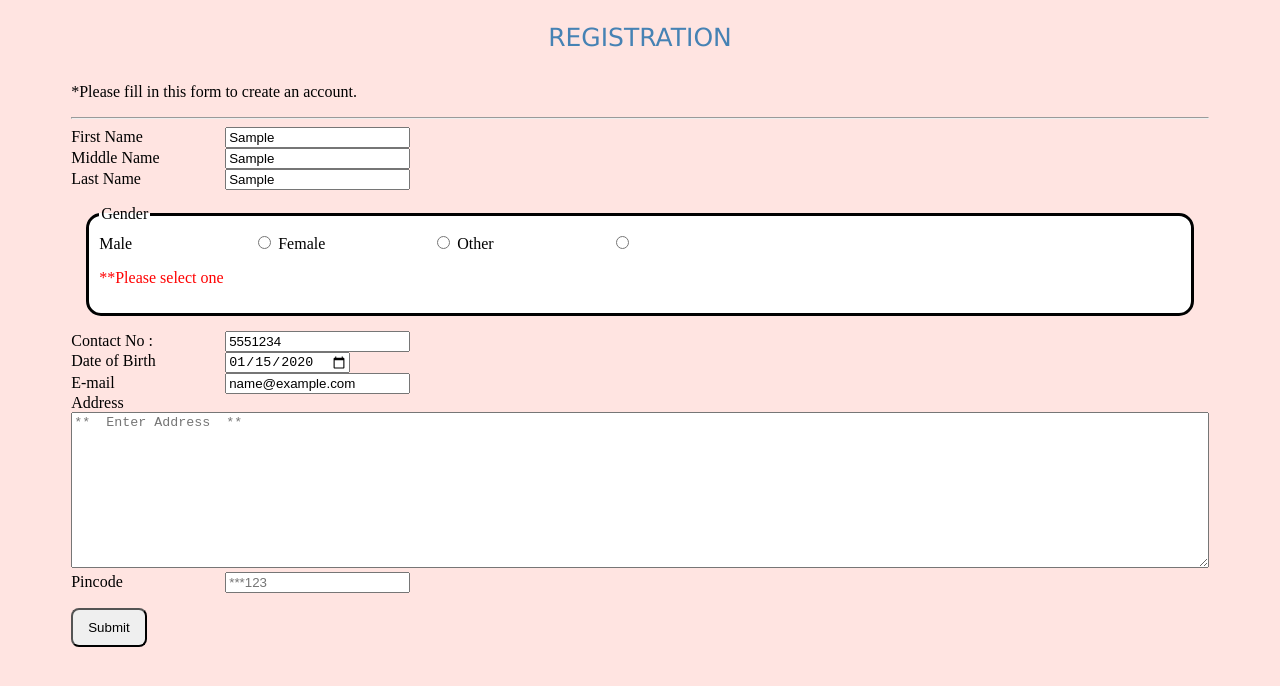
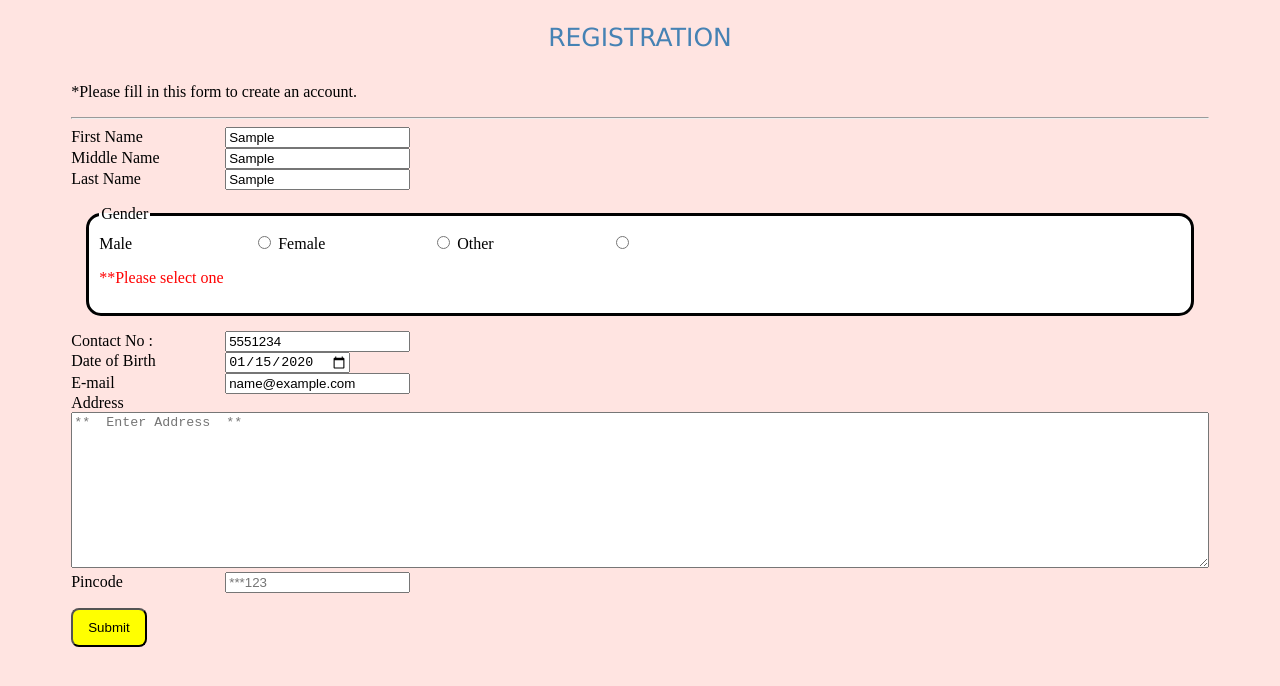
Before and after one commit to AnkitKumar1505/login_Form, a plain HTML site: page Registration.html in a window 1280 px wide. Both pictures are taken after typing "Sample", "Sample", "Sample", "5551234", "2020-01-15", "name@example.com" into the empty fields and a click on the input "Submit". Drawn offline with Linux system fonts and the light colour scheme.

Commit message:
Update style.css

```diff
--- a/style.css
+++ b/style.css
@@ -30,6 +30,11 @@ span{
     font-size: 20px;
     cursor: pointer;
 }
+
+input:focus {
+  background-color: yellow;
+}
+
 fieldset{
     background-color: white;
     border: 3px solid black;
```
